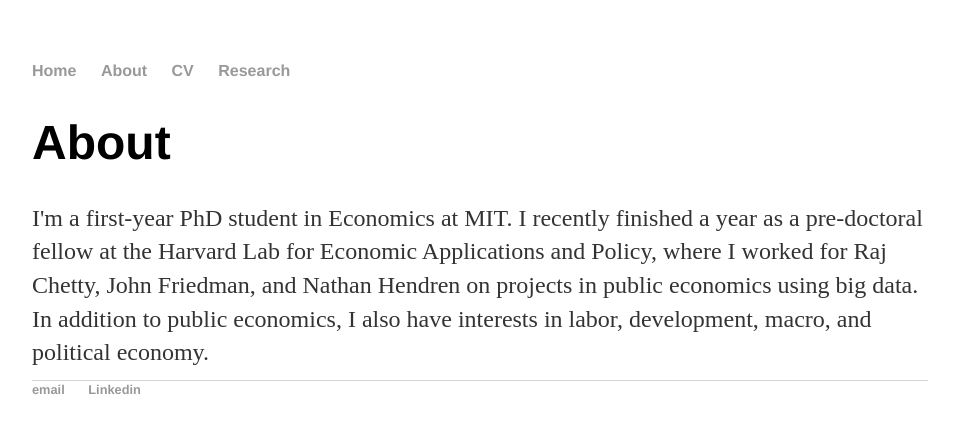
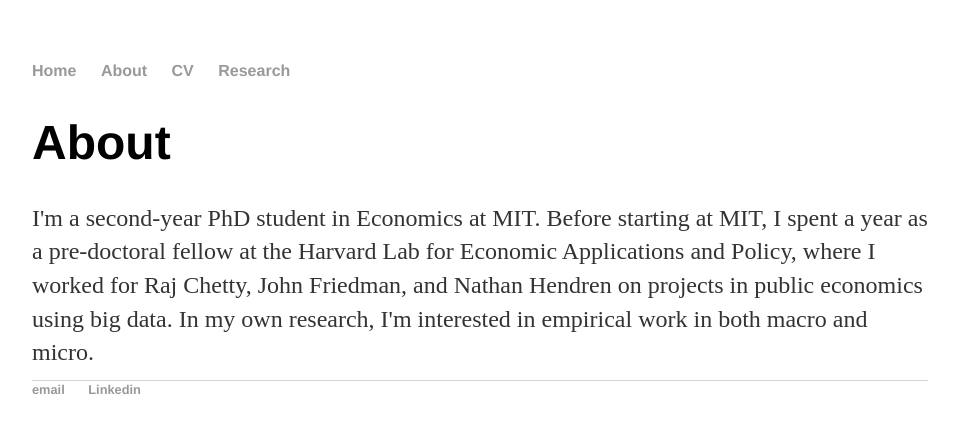
Before and after one commit to jmajic/jmajic.github.io, a Jekyll site: the page built from about/index.html, in a window 1280 px wide. Shown: the top 433 px of the page, without its empty margins (160-1118 px from the left). Built offline with Jekyll 4.4.1, drawn with Linux system fonts in a browser that asks for light colours.

Commit message:
Update index.html

```diff
--- a/about/index.html
+++ b/about/index.html
@@ -5,6 +5,6 @@
 
 		<div class="about">
 			<h1>About</h1>
-			<p>I'm a first-year PhD student in Economics at MIT. I recently finished a year as a pre-doctoral fellow at the Harvard Lab for Economic Applications and Policy, where I worked for Raj Chetty, John Friedman, and Nathan Hendren on projects in public economics using big data. In addition to public economics, I also have interests in labor, development, macro, and political economy.</p>
+			<p>I'm a second-year PhD student in Economics at MIT. Before starting at MIT, I spent a year as a pre-doctoral fellow at the Harvard Lab for Economic Applications and Policy, where I worked for Raj Chetty, John Friedman, and Nathan Hendren on projects in public economics using big data. In my own research, I'm interested in empirical work in both macro and micro.</p>
 
 		</div>
```
